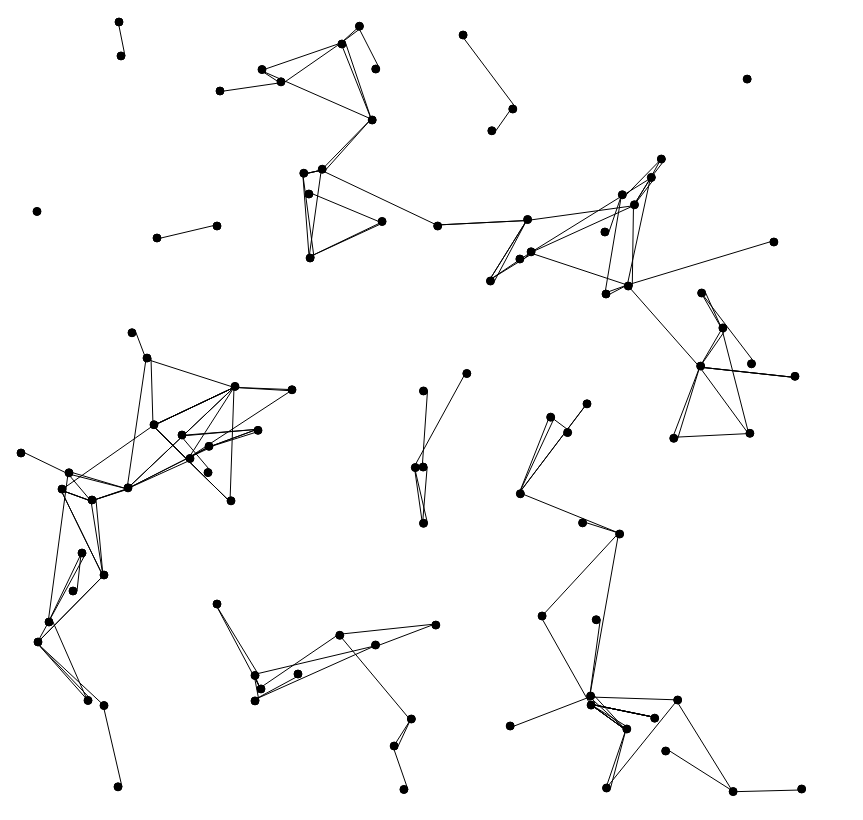
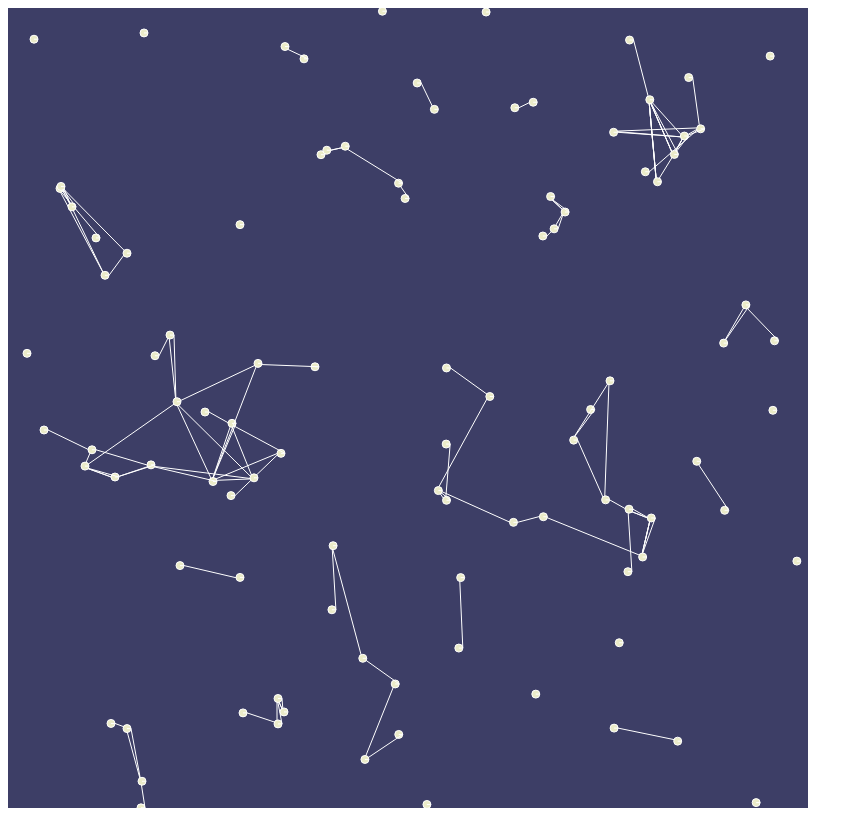
Before and after one commit to alexaverill/Constellations_Typescript, a plain HTML site: page index.html in a window 1280 px wide. Shown: the whole page, without its empty margins (0-863 px from the left). Drawn offline with Linux system fonts and the light colour scheme.

Commit message:
Adding in files

```diff
--- a/index.html
+++ b/index.html
@@ -3,6 +3,7 @@
     <head>
         <title>Constellations!</title>
         <script type="text/javascript" src="main.js"></script>
+        <link href="main.css" rel="stylesheet" type="text/css"/>
     </head>
     <body onload="initialize()">
         <canvas id="mainCanvas" width="800" height="800">
--- /dev/null
+++ b/main.css
@@ -0,0 +1,3 @@
+#mainCanvas{
+    background-color: #3d3e66;
+}
--- a/main.js
+++ b/main.js
@@ -36,11 +36,8 @@ var AnimatedPoint = /** @class */ (function () {
         else if (this.position.x < 0) {
             this.position.x = this.bounds.x - 10;
         }
-        if (this.position.y > this.bounds.y) {
-            this.position.y = 10;
-        }
-        else if (this.position.y < 0) {
-            this.position.y = this.bounds.y - 10;
+        if (this.position.y > this.bounds.y || this.position.y < 0) {
+            this.speed.y *= -1;
         }
         this.position.x += this.speed.x;
         this.position.y += this.speed.y;
@@ -54,7 +51,7 @@ var Rendering = /** @class */ (function () {
     function Rendering(canvas) {
         this.colorString = 'rgb(200,0,0)';
         this.pointsList = [];
-        this.seperationDistance = 90;
+        this.seperationDistance = 70;
         this.canvas = canvas;
         this.context = canvas.getContext('2d');
         this.setBackgroundColor(this.colorString);
@@ -72,14 +69,14 @@ var Rendering = /** @class */ (function () {
         this.context.fillRect(0, 0, 800, 800);
     };
     Rendering.prototype.update = function () {
-        this.context.fillStyle = 'black';
+        var _this = this;
+        this.context.fillStyle = 'rgb(235, 235, 200)';
         this.context.clearRect(0, 0, this.canvas.width, this.canvas.height);
         for (var i = 0; i < this.pointsList.length - 1; i++) {
             this.pointsList[i].update();
             this.context.beginPath();
             this.context.moveTo(this.pointsList[i].position.x, this.pointsList[i].position.y);
             this.context.arc(this.pointsList[i].position.x, this.pointsList[i].position.y, this.pointsList[i].width, 0, 360);
-            this.context.fill();
             this.context.fill();
             for (var x = i + 1; x < this.pointsList.length - 1; x++) {
                 if (x != this.pointsList.length - 1) {
@@ -88,12 +85,15 @@ var Rendering = /** @class */ (function () {
                     }
                 }
             }
+            this.context.strokeStyle = 'white';
             this.context.stroke();
         }
+        requestAnimationFrame(function () { return _this.update(); });
     };
     return Rendering;
 }());
 function initialize() {
     var render = new Rendering(document.getElementById("mainCanvas"));
-    var timer = setInterval(function () { return render.update(); }, 18);
+    requestAnimationFrame(function () { return render.update(); });
+    //var timer = setInterval(()=>render.update(), 18);
 }
```
Also changed, not shown: 1 other file.
